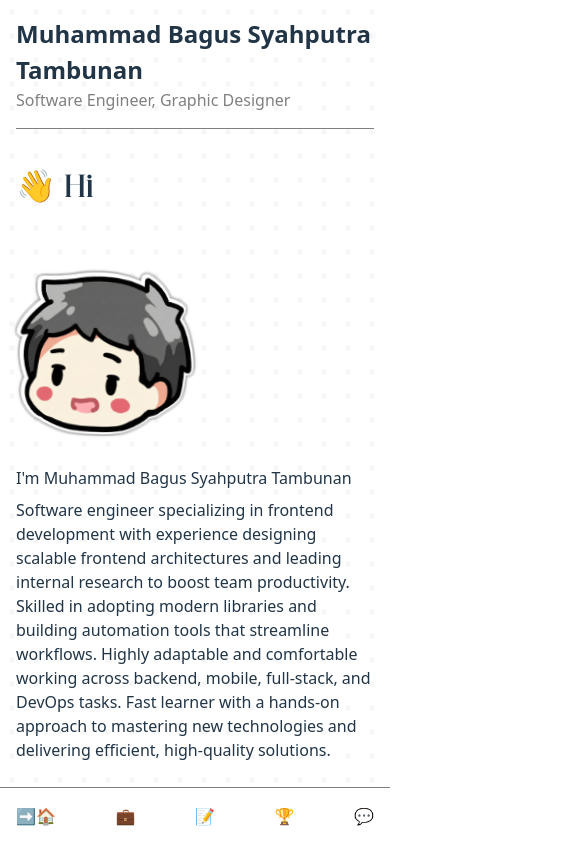
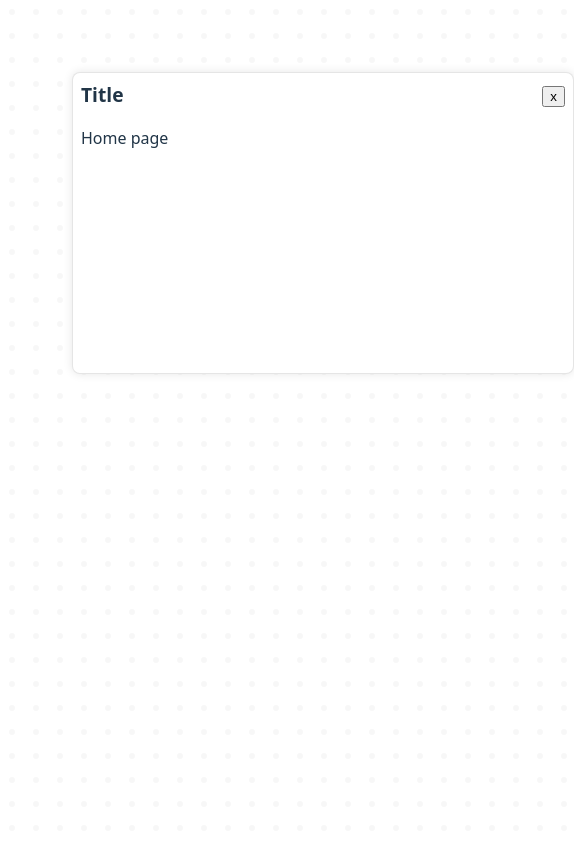
Before and after one commit to bagustambunan/software-engineer-portfolio-web, a React (Vite) app: page / in a window 390 px wide. Shown: the top 844 px of the page, 574 px wide, since content can reach past the window. Built offline with nearby package versions, Linux system fonts and the light colour scheme.

Commit message:
create Window component

```diff
--- a/src/main.tsx
+++ b/src/main.tsx
@@ -1,30 +1,19 @@
 import { lazy, StrictMode, Suspense } from "react";
 import { createRoot } from "react-dom/client";
 import { BrowserRouter, Route, Routes } from "react-router-dom";
-import "./index.css";
-import routes from "./constants/route";
-import Layout from "./app-layout/Layout";
+import "./new-ui/index.css";
 import Avatar from "./components/Avatar";
+import Layout from "./new-ui/app-layout/Layout";
 
-const HomePage = lazy(() => import("./pages/Home"));
-const ExperiencesPage = lazy(() => import("./pages/Experiences"));
-const ProjectPage = lazy(() => import("./pages/Projects"));
-const AchievementsPage = lazy(() => import("./pages/Achievements"));
-const ContactPage = lazy(() => import("./pages/Contact"));
-const ResumePage = lazy(() => import("./pages/Resume"));
+const HomePage = lazy(() => import("./new-ui/pages/Home"));
 
 createRoot(document.getElementById("root")!).render(
   <StrictMode>
     <BrowserRouter>
       <Suspense fallback={<Avatar />}>
         <Routes>
-          <Route path={routes.resume} element={<ResumePage />} />
           <Route path="/" element={<Layout />}>
             <Route index element={<HomePage />} />
-            <Route path={routes.projects} element={<ProjectPage />} />
-            <Route path={routes.experiences} element={<ExperiencesPage />} />
-            <Route path={routes.achievements} element={<AchievementsPage />} />
-            <Route path={routes.contact} element={<ContactPage />} />
           </Route>
         </Routes>
       </Suspense>
--- /dev/null
+++ b/src/new-ui/app-layout/Layout/index.tsx
@@ -0,0 +1,7 @@
+import { Outlet } from "react-router-dom";
+
+export default function Layout() {
+  return <main>
+    <Outlet />
+  </main>;
+}
--- /dev/null
+++ b/src/new-ui/components/Window/index.tsx
@@ -0,0 +1,53 @@
+import { useRef } from "react";
+import { useDrag } from "../../hooks/useDrag";
+
+interface WindowProps {
+  title?: string;
+  closable?: boolean;
+  customStyle?: {
+    window?: {
+      width?: string;
+      height?: string;
+    };
+  };
+  onClose?: () => void;
+  onMinimize?: () => void;
+  onMaximize?: () => void;
+  onRestore?: () => void;
+}
+
+export default function Window({
+  children,
+  title,
+  closable = true,
+  customStyle,
+  onClose,
+  onMinimize,
+  onMaximize,
+  onRestore,
+}: React.PropsWithChildren<WindowProps>) {
+  const draggableRef = useRef<HTMLDivElement>(null);
+  const { position, handleMouseDown } = useDrag({
+    ref: draggableRef,
+  });
+  return (
+    <div
+      className="window-container"
+      ref={draggableRef}
+      style={{
+        top: position?.y,
+        left: position?.x,
+      }}
+    >
+      <div className="window-body" style={customStyle?.window}>
+        <div className="window-header" onMouseDown={handleMouseDown}>
+          <div className="window-title">{title}</div>
+          <div className="window-actions">
+            <button>x</button>
+          </div>
+        </div>
+        <div className="window-content">{children}</div>
+      </div>
+    </div>
+  );
+}
--- /dev/null
+++ b/src/new-ui/hooks/useDrag.ts
@@ -0,0 +1,147 @@
+// @ts-nocheck
+
+import { useCallback, useEffect, useState } from "react";
+
+export const useDrag = ({
+  ref,
+  calculateFor = "topLeft",
+}: {
+  ref: React.RefObject<any>;
+  calculateFor?: "topLeft" | "bottomRight";
+}) => {
+  const [dragInfo, setDragInfo] = useState<
+    | {
+        startX: number;
+        startY: number;
+        top: number;
+        left: number;
+        width: number;
+        height: number;
+      }
+    | undefined
+  >(undefined);
+  const [finalPosition, setFinalPosition] = useState<
+    | {
+        x: number;
+        y: number;
+      }
+    | undefined
+  >(undefined);
+  const [isDragging, setIsDragging] = useState(false);
+
+  const updateFinalPosition = useCallback(
+    (width: number, height: number, x: number, y: number) => {
+      if (calculateFor === "bottomRight") {
+        setFinalPosition({
+          x: Math.max(
+            Math.min(
+              window.innerWidth - width,
+              window.innerWidth - (x + width)
+            ),
+            0
+          ),
+          y: Math.max(
+            Math.min(
+              window.innerHeight - height,
+              window.innerHeight - (y + height)
+            ),
+            0
+          ),
+        });
+
+        return;
+      }
+
+      setFinalPosition({
+        x: Math.min(Math.max(0, x), window.innerWidth - width),
+        y: Math.min(Math.max(0, y), window.innerHeight - height),
+      });
+    },
+    [calculateFor]
+  );
+
+  const handleMouseUp = (evt: MouseEvent) => {
+    evt.preventDefault();
+
+    setIsDragging(false);
+  };
+
+  const handleMouseDown = (evt: MouseEvent | React.MouseEvent<HTMLDivElement>) => {
+    evt.preventDefault();
+
+    const { clientX, clientY } = evt;
+    const { current: draggableElement } = ref;
+
+    if (!draggableElement) {
+      return;
+    }
+
+    const { top, left, width, height } =
+      draggableElement.getBoundingClientRect();
+
+    setIsDragging(true);
+    setDragInfo({
+      startX: clientX,
+      startY: clientY,
+      top,
+      left,
+      width,
+      height,
+    });
+  };
+
+  const handleMouseMove = useCallback(
+    (evt: MouseEvent) => {
+      const { current: draggableElement } = ref;
+
+      if (!isDragging || !draggableElement) return;
+
+      evt.preventDefault();
+
+      const { clientX, clientY } = evt;
+
+      const position = {
+        x: dragInfo?.startX - clientX,
+        y: dragInfo?.startY - clientY,
+      };
+
+      const { top, left, width, height } = dragInfo ?? {};
+
+      updateFinalPosition(width, height, left - position.x, top - position.y);
+    },
+    [isDragging, dragInfo, ref, updateFinalPosition]
+  );
+
+  const recalculate = (width: number, height: number) => {
+    const { current: draggableElement } = ref;
+    const {
+      top,
+      left,
+      width: boundingWidth,
+      height: boundingHeight,
+    } = draggableElement.getBoundingClientRect();
+
+    updateFinalPosition(
+      width ?? boundingWidth,
+      height ?? boundingHeight,
+      left,
+      top
+    );
+  };
+
+  useEffect(() => {
+    document.addEventListener("mousemove", handleMouseMove);
+    document.addEventListener("mouseup", handleMouseUp);
+
+    return () => {
+      document.removeEventListener("mousemove", handleMouseMove);
+      document.removeEventListener("mouseup", handleMouseUp);
+    };
+  }, [handleMouseMove]);
+
+  return {
+    position: finalPosition,
+    handleMouseDown,
+    recalculate,
+  };
+};
--- /dev/null
+++ b/src/new-ui/index.css
@@ -0,0 +1,84 @@
+:root {
+  --background-image: url('/images/paper-black.png');
+
+  --primary-color: #84CCF8;
+  --primary-color-hover: #106194;
+  --text-color: #213547;
+  --text-color-with-opacity: rgba(0, 0, 0, 0.5);
+  --border-color: rgba(0, 0, 0, 0.1);
+  --background-color: #ffffff;
+  --button-color: #f9f9f9;
+
+  --app-padding: 72px;
+  --font-size: 1em;
+
+  font-family: system-ui, Avenir, Helvetica, Arial, sans-serif;
+  line-height: 1.5;
+  font-weight: 400;
+
+  color-scheme: light dark;
+  color: var(--text-color);
+  background-color: var(--background-color);
+  background-image: var(--background-image);
+  background-repeat: repeat;
+  background-size: 24px 24px;
+
+  font-synthesis: none;
+  text-rendering: optimizeLegibility;
+  -webkit-font-smoothing: antialiased;
+  -moz-osx-font-smoothing: grayscale;
+
+  font-size: var(--font-size);
+}
+
+a {
+  font-weight: 500;
+  color: var(--primary-color);
+  text-decoration: inherit;
+}
+a:hover {
+  color: var(--primary-color-hover);
+}
+
+body {
+  display: relative;
+  margin: 0;
+  padding: var(--app-padding);
+}
+
+hi, h2, h3, h4, h5, h6, p {
+  margin: 0;
+  padding: 0;
+}
+
+.window-container {
+  position: absolute;
+}
+
+.window-body {
+  display: flex;
+  flex-direction: column;
+  background-color: var(--background-color);
+  border: 1px solid var(--border-color);
+  border-radius: 8px;
+  box-shadow: 0 0 10px 0 rgba(0, 0, 0, 0.1);
+}
+
+.window-header {
+  padding: 8px;
+  display: flex;
+  flex-direction: row;
+  justify-content: space-between;
+  align-items: center;
+  cursor: move;
+}
+
+.window-title {
+  font-size: 1.2em;
+  font-weight: 600;
+  color: var(--text-color);
+}
+
+.window-content {
+  padding: 8px;
+}
--- /dev/null
+++ b/src/new-ui/pages/Home/index.tsx
@@ -0,0 +1,14 @@
+import Window from "../../components/Window";
+
+export default function HomePage() {
+  return (
+    <div>
+      <Window
+        title="Title"
+        customStyle={{ window: { width: "500px", height: "300px" } }}
+      >
+        Home page
+      </Window>
+    </div>
+  );
+}
```
